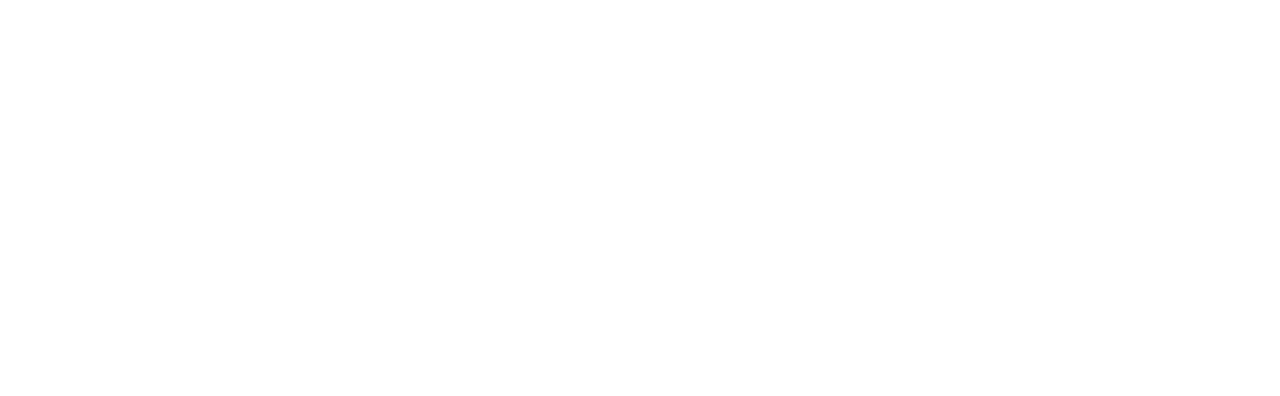
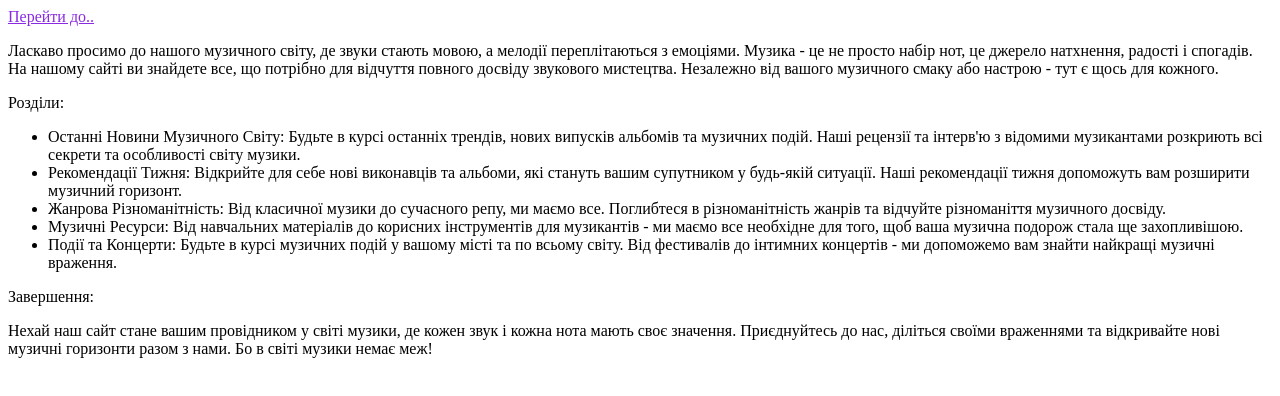
Before and after one commit to mean1ngless/MusicProject, a plain HTML site: page index.html in a window 1280 px wide. Drawn offline with Linux system fonts and the light colour scheme.

Commit message:
index.html edit

```diff
--- a/index.html
+++ b/index.html
@@ -7,6 +7,25 @@
     <title>Головна</title>
 </head>
 <body>
-
+    <a href="#LinkCurrent" style="color: blueviolet;">Перейти до..</a>
+    <p id="LinkCurrent">Ласкаво просимо до нашого музичного світу, де звуки стають мовою, а мелодії переплітаються з емоціями. Музика - це не
+    просто набір нот, це джерело натхнення, радості і спогадів. На нашому сайті ви знайдете все, що потрібно для відчуття
+    повного досвіду звукового мистецтва. Незалежно від вашого музичного смаку або настрою - тут є щось для кожного.</p>
+    <p>Розділи:</p>
+    <ul>
+        <li>Останні Новини Музичного Світу: Будьте в курсі останніх трендів, нових випусків альбомів та музичних подій. Наші
+        рецензії та інтерв'ю з відомими музикантами розкриють всі секрети та особливості світу музики.</li>
+        <li>Рекомендації Тижня: Відкрийте для себе нові виконавців та альбоми, які стануть вашим супутником у будь-якій ситуації.
+        Наші рекомендації тижня допоможуть вам розширити музичний горизонт.</li>
+        <li>Жанрова Різноманітність: Від класичної музики до сучасного репу, ми маємо все. Поглибтеся в різноманітність жанрів та
+            відчуйте різноманіття музичного досвіду.</li>
+        <li>Музичні Ресурси: Від навчальних матеріалів до корисних інструментів для музикантів - ми маємо все необхідне для того,
+        щоб ваша музична подорож стала ще захопливішою.</li>
+        <li>Події та Концерти: Будьте в курсі музичних подій у вашому місті та по всьому світу. Від фестивалів до інтимних концертів
+        - ми допоможемо вам знайти найкращі музичні враження.</li>
+    </ul>
+    <p>Завершення:</p>
+    <p>Нехай наш сайт стане вашим провідником у світі музики, де кожен звук і кожна нота мають своє значення. Приєднуйтесь до
+    нас, діліться своїми враженнями та відкривайте нові музичні горизонти разом з нами. Бо в світі музики немає меж!</p>
 </body>
 </html>
```
